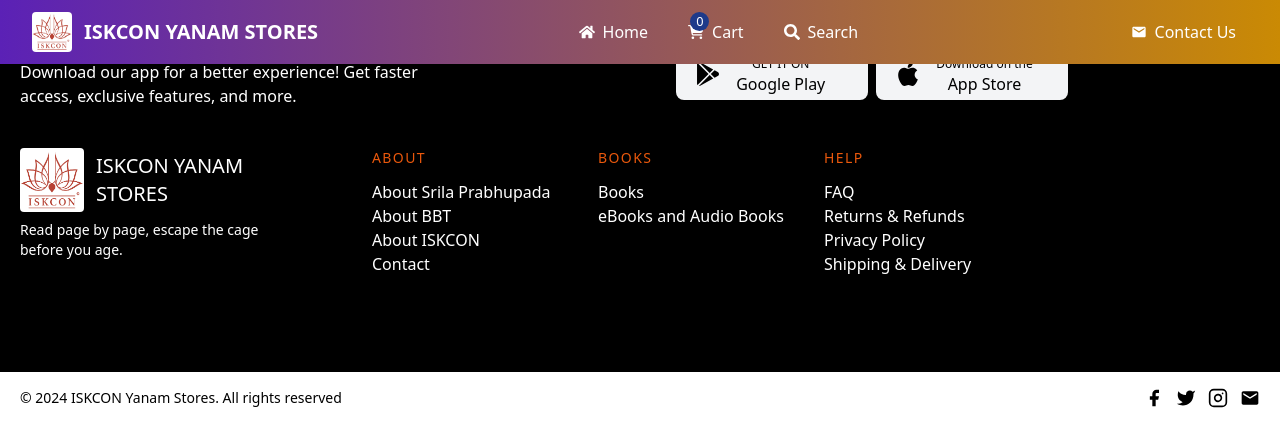
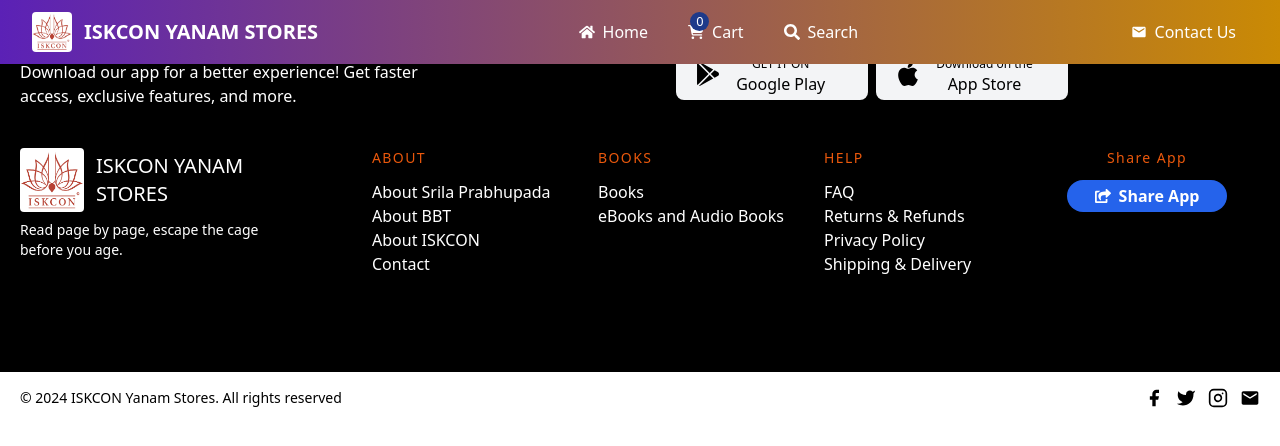
Before and after one commit to KSudhaMadhuri/fe-user-iskcon-yanam, a React (Vite) app: page /footer in a window 1280 px wide. Shown: the top 446 px of the page. Built offline with nearby package versions, Linux system fonts and the light colour scheme; no server answers.

Commit message:
add share function

```diff
--- a/src/assets/Footer.jsx
+++ b/src/assets/Footer.jsx
@@ -1,8 +1,26 @@
 import React from 'react'
 import { Link } from 'react-router-dom'
 import { MdEmail } from "react-icons/md";
+import { FaShare, FaShareSquare } from 'react-icons/fa';
+
 
 const Footer = () => {
+
+
+  // share app function
+
+  const shareApp = async () => {
+    try {
+      await navigator.share(({
+        text: "Have a look at our ISKCON book collection! Discover spiritual wisdom and inspiration at : ",
+        url: "https://iskconyanamstores.netlify.app"
+      }))
+    } catch (error) {
+      console.error(error);
+
+    }
+  }
+
   return (
     <footer className="text-white-600 body-font text-white bg-black">
       <div className="container px-5 pt-10 mx-auto flex items-center md:flex-row flex-col">
@@ -30,7 +48,7 @@
               <span className="title-font font-medium">Google Play</span>
             </span>
           </a>
-      <a  href='/Iskconyanamstores.apk' download="/Iskconyanamstores.apk"  className="bg-gray-100 text-black inline-flex py-2 px-5 rounded-lg items-center hover:bg-gray-200 focus:outline-none lg:w-[12rem]">
+          <a href='/Iskconyanamstores.apk' download="/Iskconyanamstores.apk" className="bg-gray-100 text-black inline-flex py-2 px-5 rounded-lg items-center hover:bg-gray-200 focus:outline-none lg:w-[12rem]">
             <svg
               xmlns="http://www.w3.org/2000/svg"
               fill="currentColor"
@@ -109,6 +127,21 @@
               </li>
             </nav>
           </div>
+          <div className="lg:w-1/4 md:w-1/2 w-full px-4 text-center">
+            <h2 className="title-font font-medium text-orange-600 tracking-widest text-sm mb-3">
+              Share App
+            </h2>
+            <nav className="list-none mb-10 flex justify-center">
+
+
+                <button onClick={shareApp} className='bg-blue-600 text-white flex items-center justify-center gap-2 font-semibold h-8 rounded-full w-[10rem]'>
+
+                  <FaShareSquare className=' text-white' />Share App
+                </button>
+
+
+            </nav>
+          </div>
 
 
         </div>
```
Lines whose indentation alone changed are shown as unchanged.
